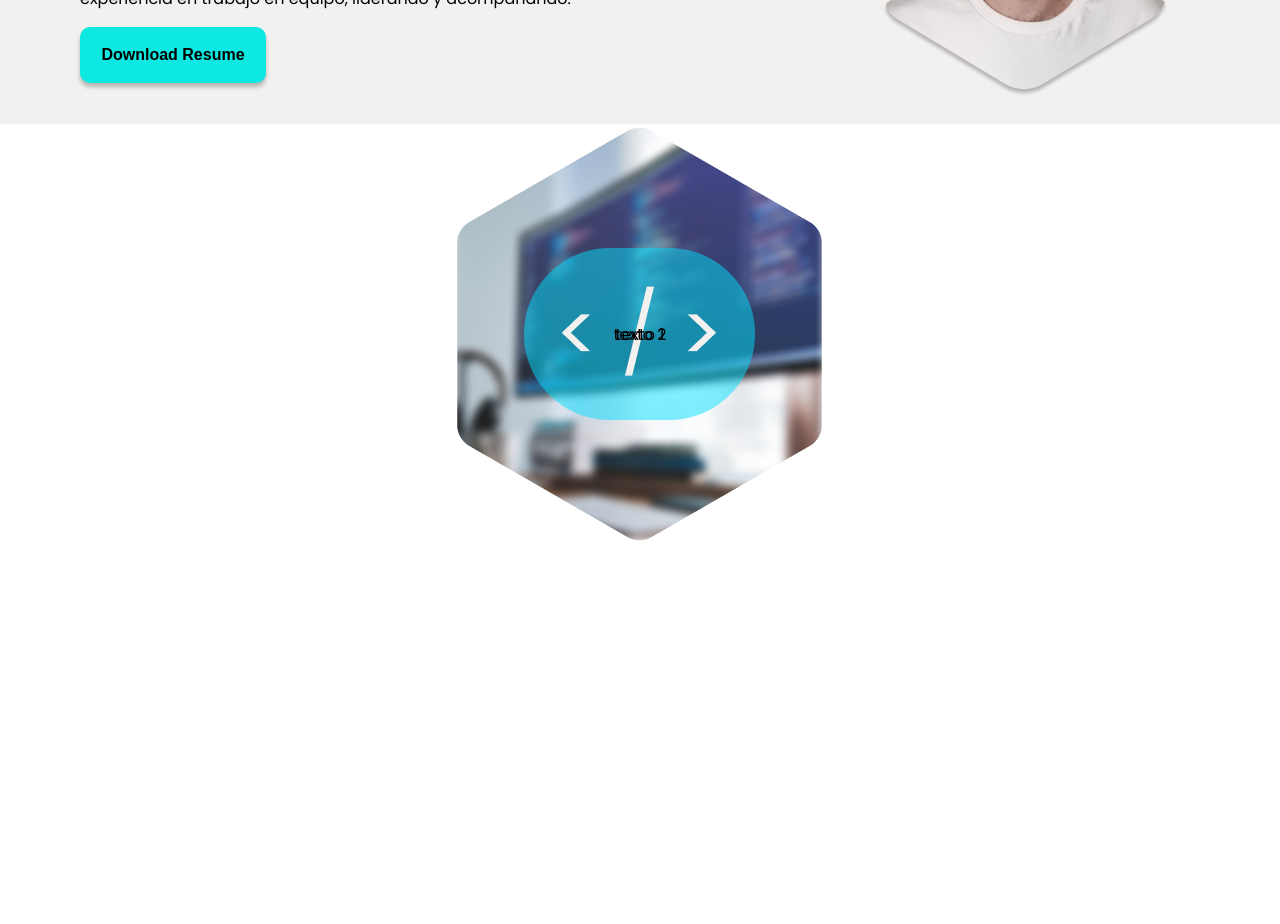
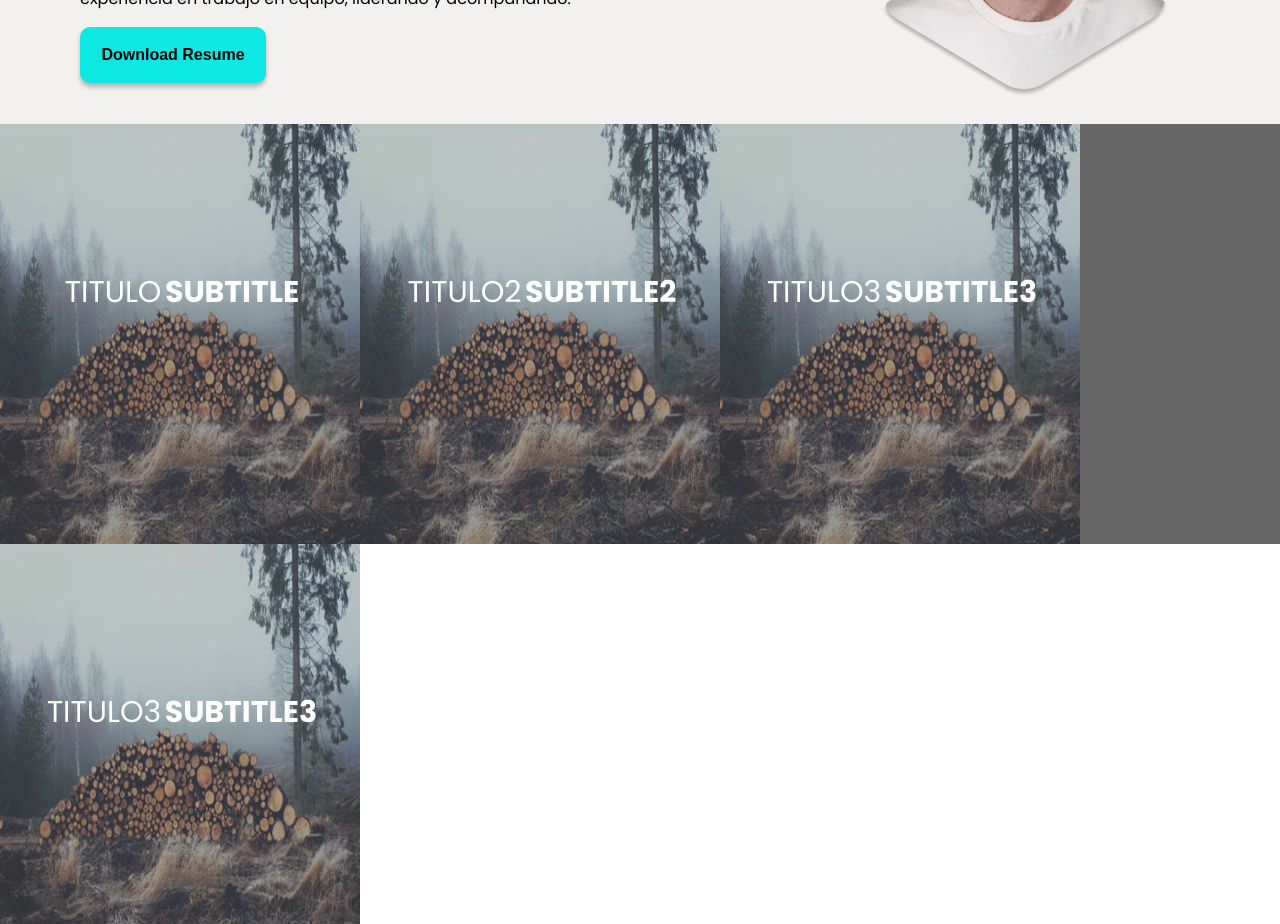
Before and after one commit to cdwenz/portfolio_v2, a React (Create React App) app: page / in a window 1280 px wide. Shown: the part 1200-2124 px from the top of the page. Before the commit the page ends 1744 px from the top, so only its background shows below. Built offline with nearby package versions, Linux system fonts and the light colour scheme.

Commit message:
added cards of projects (structure)

```diff
--- a/src/components/Projects/index.jsx
+++ b/src/components/Projects/index.jsx
@@ -1,14 +1,55 @@
 import React from 'react';
 import img from '../../img/img_main.png';
+import img8 from '../../img/8.jpg';
+import img9 from '../../img/9.jpg';
+
 import styles from './project.module.css'
+
+const projects = [
+  {
+  title: 'titulo',
+  subtitle: 'subtitle',
+  description: 'descripción',
+  img: img
+  },
+  {
+  title: 'titulo2',
+  subtitle: 'subtitle2',
+  description: 'descripción2',
+  img: img
+  },
+  {
+  title: 'titulo3',
+  subtitle: 'subtitle3',
+  description: 'descripción3',
+  img: img
+  },
+  {
+  title: 'titulo3',
+  subtitle: 'subtitle3',
+  description: 'descripción3',
+  img: img
+  }
+]
 
 function Project() {
   return (
-    <div className={styles.container}>
-        <img src={img} alt="image" className={styles.imgProject}/>
-        <span className={styles.spanText1}>texto 1</span>
-        <span className={styles.spanText2}>texto 2</span>
+        <div className={styles.container}>
+          <div className={styles.grid}>
+    {projects.map((element, index)=>{
+      return (
+            <figure className={styles.effect_ming}  id={element.index}>
+              <img src={img9} alt="img09"/>
+              <figcaption>
+                <h2>{element.title} <span>{element.subtitle}</span></h2>
+                <p>{element.description}</p>
+                <a href="#">View more</a>
+              </figcaption>
+            </figure>
+      )
+    })}
     </div>
+  </div>
   )
 }
 
--- a/src/components/Projects/project.module.css
+++ b/src/components/Projects/project.module.css
@@ -3,12 +3,164 @@
     flex-wrap: nowrap;
     justify-content: center;
     align-items: center;
+	background-color: rgba(88, 87, 87, 0.904);
 }
 
 .imgProject {
     position: relative;
 }
 
-.spanText1, .spanText2   {
+.spanText   {
     position: absolute;
+    display: flex;
+    flex-wrap: nowrap;
 }
+
+.grid {
+	position: relative;
+	clear: both;
+	/* margin: 0 auto; */
+	/* padding: 1em 0 4em; */
+	/* max-width: 360px; */
+	height: 420px;
+	list-style: none;
+	text-align: center;
+}
+
+.grid figure {
+	margin: 0;
+	position: relative;
+	float: left;
+	overflow: hidden;
+	/* margin: 10px 1%; */
+	/* min-width: 320px; */
+	width: 360px;
+	height: 420px;
+	background: #3085a3;
+	text-align: center;
+	cursor: pointer;
+}
+
+.grid figure img {
+	position: relative;
+	display: block;
+	min-height: 100%;
+	max-width: 100%;
+	opacity: 0.8;
+}
+
+.grid figure figcaption {
+	padding: 0.1em;
+	color: #fff;
+	text-transform: uppercase;
+	font-size: 1.25em;
+	-webkit-backface-visibility: hidden;
+	backface-visibility: hidden;
+}
+
+.grid figure figcaption::before,
+.grid figure figcaption::after {
+	pointer-events: none;
+}
+
+.grid figure figcaption,
+.grid figure figcaption > a {
+	position: absolute;
+	top: 0;
+	left: 0;
+	width: 100%;
+	height: 100%;
+}
+
+/* Anchor will cover the whole item by default */
+.grid figure figcaption > a {
+	z-index: 1000;
+	text-indent: 200%;
+	white-space: nowrap;
+	font-size: 0;
+	opacity: 0;
+}
+
+.grid figure h2 {
+	word-spacing: -0.15em;
+	font-weight: 300;
+}
+
+.grid figure h2 span {
+	font-weight: 800;
+}
+
+.grid figure h2,
+.grid figure p {
+	margin: 0;
+}
+
+.grid figure p {
+	letter-spacing: 1px;
+	font-size: 68.5%;
+}
+
+/*---------------*/
+/***** Ming *****/
+/*---------------*/
+
+figure.effect_ming {
+	background: #030c17;
+}
+
+figure.effect_ming:hover img {
+	opacity: 0.9;
+	-webkit-transition: opacity 0.35s;
+	transition: opacity 0.35s;
+}
+
+figure.effect_ming figcaption::before {
+	position: absolute;
+	top: 30px;
+	right: 30px;
+	bottom: 30px;
+	left: 30px;
+	border: 2px solid #fff;
+	box-shadow: 0 0 0 30px rgba(255,255,255,0.2);
+	content: '';
+	opacity: 0;
+	-webkit-transition: opacity 0.35s, -webkit-transform 0.35s;
+	transition: opacity 0.35s, transform 0.35s;
+	-webkit-transform: scale3d(1.4,1.4,1);
+	transform: scale3d(1.4,1.4,1);
+}
+
+figure.effect_ming h2 {
+	margin: 40% 0 10px 0;
+	-webkit-transition: -webkit-transform 0.35s;
+	transition: transform 0.35s;
+}
+
+figure.effect_ming p {
+	padding: 1em;
+	opacity: 0;
+	-webkit-transition: opacity 0.35s, -webkit-transform 0.35s;
+	transition: opacity 0.35s, transform 0.35s;
+	-webkit-transform: scale(1.5);
+	transform: scale(1.5);
+}
+
+figure.effect_ming:hover h2 {
+	-webkit-transform: scale(0.9);
+	transform: scale(0.9);
+}
+
+figure.effect_ming:hover figcaption::before,
+figure.effect_ming:hover p {
+	opacity: 1;
+	-webkit-transform: scale3d(1,1,1);
+	transform: scale3d(1,1,1);
+}
+
+figure.effect_ming:hover figcaption {
+	background-color: rgba(58,52,42,0);
+}
+
+figure.effect_ming:hover img {
+	opacity: 0.4;
+}
```
Also changed, not shown: src/img/8.jpg (added), src/img/9.jpg (added).
